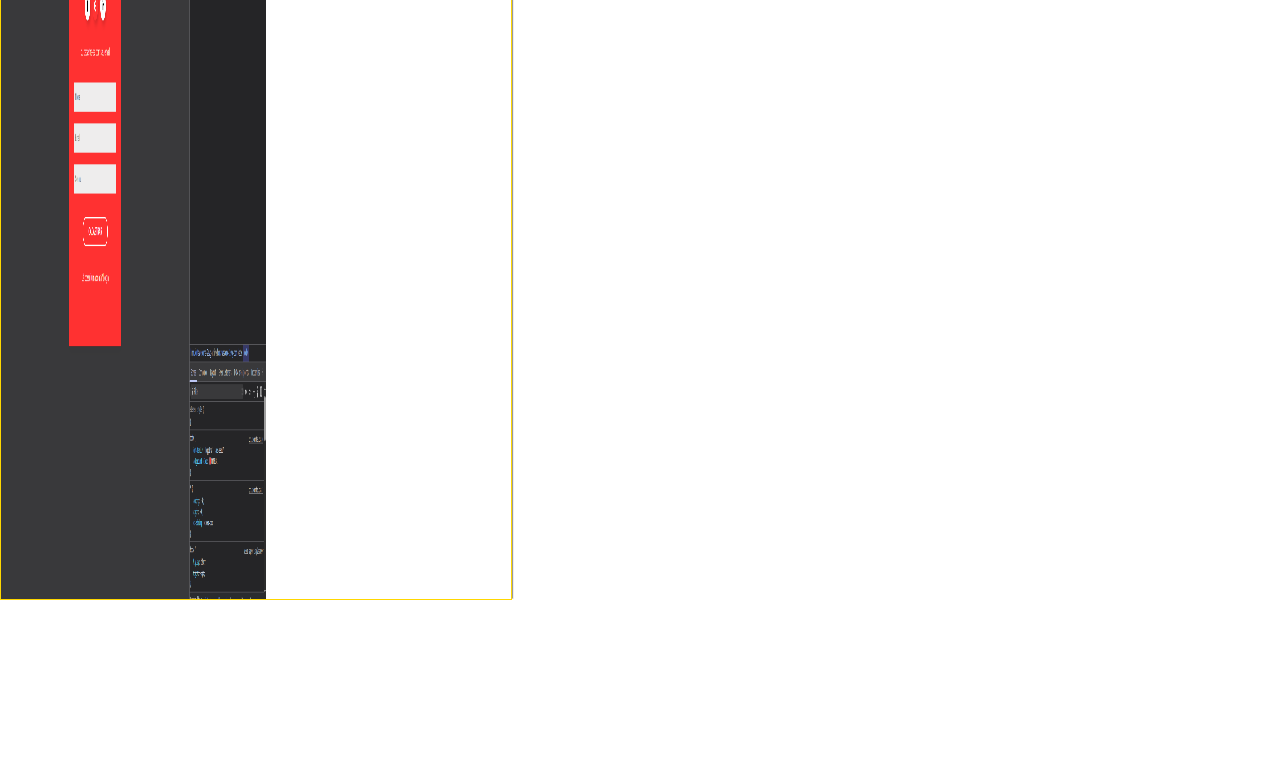
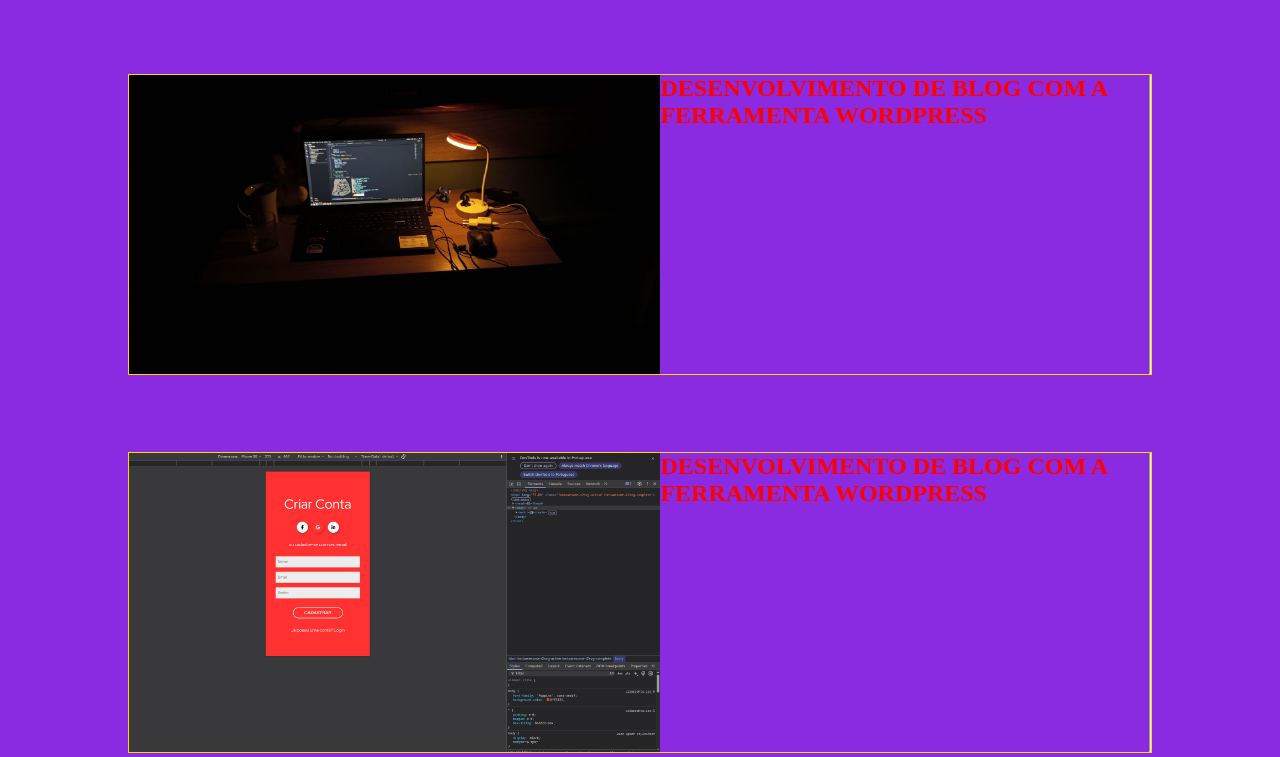
Before and after one commit to Adryel-Silva/Portf-lio-Pessoal-Responsivo, a plain HTML site: page index.html in a window 1280 px wide. Shown: the part 2070-2827 px from the top of the page. Before the commit the page ends 2670 px from the top, so only its background shows below. Drawn offline with Linux system fonts and the light colour scheme.

Commit message:
quadro de projetos com formato setado

```diff
--- a/css/style.css
+++ b/css/style.css
@@ -386,7 +386,7 @@ button {
 .oi{
     background-color: blue;
     display: flex;
-    flex-direction: column;
+   flex-direction: column;
     justify-content: space-between;
     gap: 2px;
 }
@@ -396,10 +396,11 @@ button {
     align-self: center;
 }
 .quadro-projeto{
+    margin: 3%;
     display: flex;
     border: 1px solid gold;
-    width: 40%;
-    height: 40%;
+    width: 80%;
+    height: 50%;
 }
 .quadro-projeto h1{
     align-self: first baseline;
@@ -409,3 +410,12 @@ button {
 .quadro-projeto img{
     width: 52%;
 }
+.distro-quadros{
+    display: flex;
+    flex-direction: column;
+    flex-grow: 1;
+    height: 90%;
+    width: 100%;
+    background-color: blueviolet;
+    align-items: center;
+}
--- a/index.html
+++ b/index.html
@@ -144,23 +144,37 @@
                 <hr>
                 <p>São Paulo- remoto do mundo todo</p>
                 <hr>
-                <a><p class="hobbie">Basquete</p><p>(passe o mouse)</p></a>
+                <a>
+                    <p class="hobbie">Basquete</p>
+                    <p>(passe o mouse)</p>
+                </a>
                 <hr>
             </div>
         </div>
         <div class="oi">
             <h1>Projetos</h1>
+            <div class="distro-quadros">
+                <div class="quadro-projeto">
+                    <img src="./img/Captura de tela de 2026-11-21 00-39-26.png" alt="nsei">
+                    <h1>DESENVOLVIMENTO DE BLOG COM A FERRAMENTA WORDPRESS</h1>
+                    <hr>
+                </div>
+            <div class="quadro-projeto">
+                <img src="./img/WhatsApp Image 2026-11-21 at 00.49.36.jpeg" alt="nsei">
+                <h1>DESENVOLVIMENTO DE BLOG COM A FERRAMENTA WORDPRESS</h1>
+                <hr>
+            </div>
+            <div class="quadro-projeto">
+                <img src="./img/Captura de tela de 2026-11-21 00-39-26.png" alt="nsei">
+                <h1>DESENVOLVIMENTO DE BLOG COM A FERRAMENTA WORDPRESS</h1>
+                <hr>
+            </div>
             <div class="quadro-projeto">
                 <img src="./img/Captura de tela de 2026-11-21 00-39-26.png" alt="nsei">
                 <h1>DESENVOLVIMENTO DE BLOG COM A FERRAMENTA WORDPRESS</h1>
                 <hr>
             </div>
         </div>
-            <div class="quadro-projeto">
-                <img src="./img/Captura de tela de 2026-11-21 00-39-26.png" alt="nsei">
-                <h1>DESENVOLVIMENTO DE BLOG COM A FERRAMENTA WORDPRESS</h1>
-                <hr>
-            </div>
     </main>
 </body>
 
```
